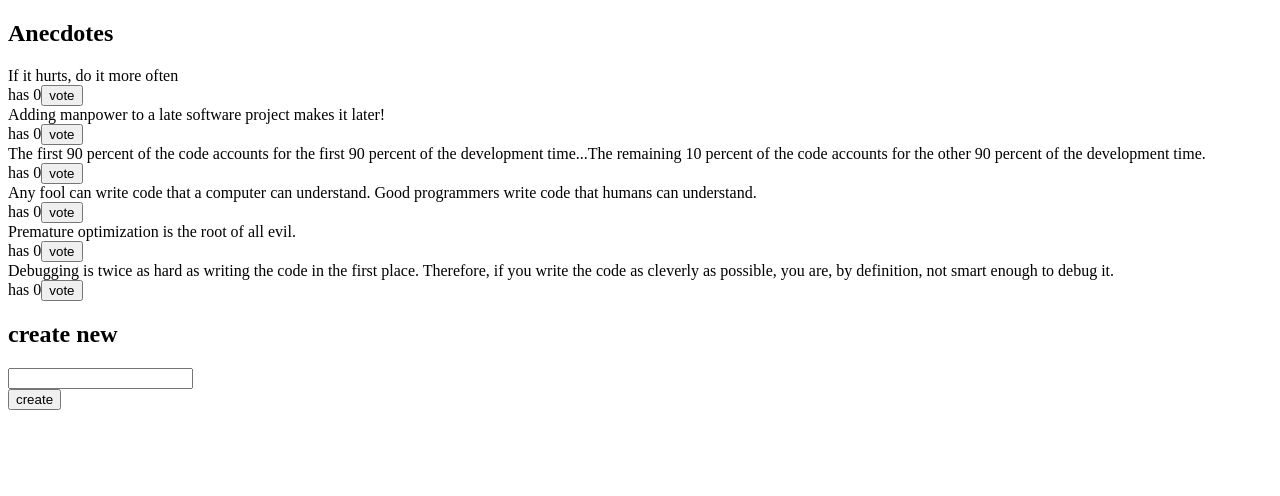
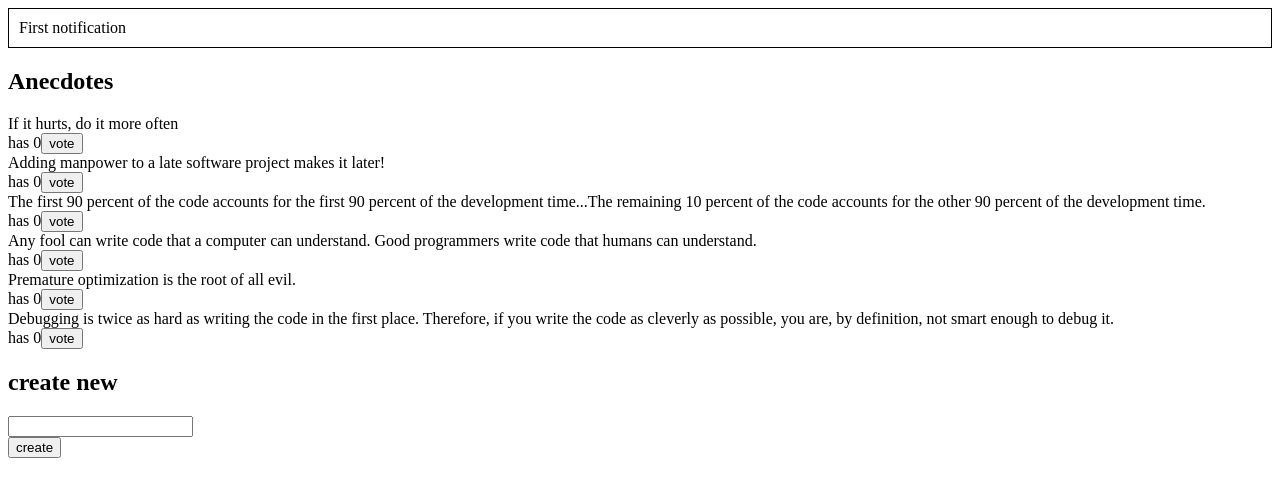
Before and after one commit to CodingShawn/redux-anecdotes, a React (Create React App) app: page / in a window 1280 px wide. Shown: the top 496 px of the page. Built offline with nearby package versions, Linux system fonts and the light colour scheme.

Commit message:
Added new Notification reducer, added it to store and display Notification

```diff
--- a/src/App.js
+++ b/src/App.js
@@ -1,10 +1,12 @@
 import React from "react";
 import AnecdoteForm from "./components/AnecdoteForm";
 import AnecdoteList from "./components/AnecdoteList";
+import Notification from "./components/Notification";
 
 const App = () => {
   return (
     <div>
+      <Notification/>
       <h2>Anecdotes</h2>
       <AnecdoteList />
       <AnecdoteForm />
--- a/src/components/AnecdoteList.js
+++ b/src/components/AnecdoteList.js
@@ -13,7 +13,7 @@ function sortByVotes(a, b) {
 }
 
 function AnecdoteList() {
-  const anecdotes = useSelector((state) => state.sort(sortByVotes));
+  const anecdotes = useSelector(({anecdotes}) => anecdotes.sort(sortByVotes));
   const dispatch = useDispatch();
 
   const handleVote = (id) => {
--- a/src/components/Notification.js
+++ b/src/components/Notification.js
@@ -1,17 +1,15 @@
-
-import React from 'react'
+import { useSelector } from "react-redux";
+import React from "react";
 
 const Notification = () => {
+  const notification = useSelector( ({notifications}) => notifications )
+
   const style = {
-    border: 'solid',
+    border: "solid",
     padding: 10,
-    borderWidth: 1
-  }
-  return (
-    <div style={style}>
-      render here notification...
-    </div>
-  )
-}
+    borderWidth: 1,
+  };
+  return <div style={style}>{notification}</div>;
+};
 
-export default Notification
+export default Notification;
--- /dev/null
+++ b/src/reducers/notificationReducer.js
@@ -0,0 +1,10 @@
+const initialNotification = "First notification";
+
+function reducer(state = initialNotification, action) {
+  switch (action.type) {
+    default:
+      return state;
+  }
+}
+
+export default reducer;
--- a/src/store.js
+++ b/src/store.js
@@ -1,6 +1,12 @@
-import { createStore } from "redux";
+import { combineReducers, createStore } from "redux";
 import { composeWithDevTools } from "redux-devtools-extension";
-import reducer from "./reducers/anecdoteReducer";
+import anecdoteReducer from "./reducers/anecdoteReducer";
+import notificationReducer from "./reducers/notificationReducer";
+
+const reducer = combineReducers({
+  anecdotes: anecdoteReducer,
+  notifications: notificationReducer,
+});
 
 const store = createStore(reducer, composeWithDevTools());
 
```
